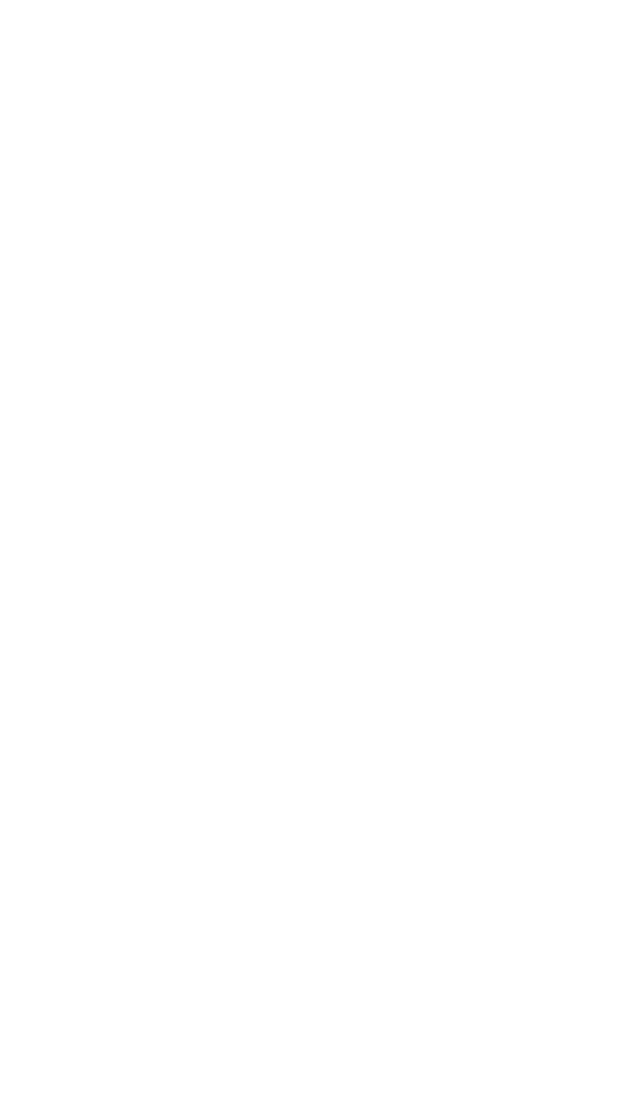
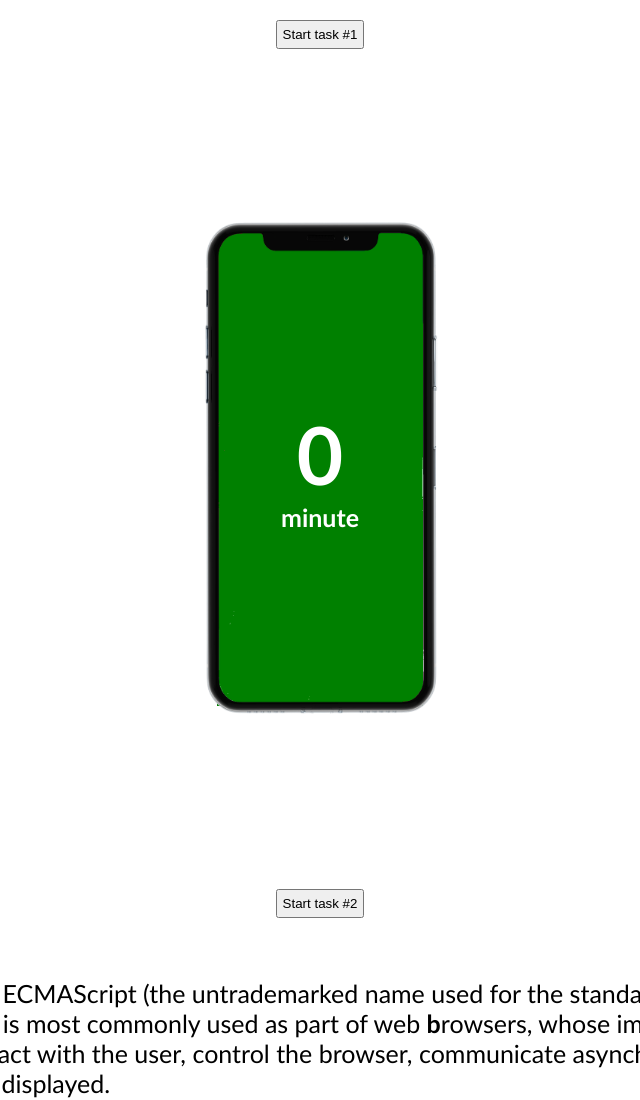
Before and after one commit to Vasyl-Kap/JSCoreHome15, a plain HTML site: page index.html in a window 1280 px wide. Shown: the top 1100 px of the page, without its empty margins (320-960 px from the left). Before the commit the page ends 800 px from the top, so only its background shows below. Drawn offline with nearby package versions, Linux system fonts and the light colour scheme.

Commit message:
JsCoreHomeWork#15

```diff
--- a/index.html
+++ b/index.html
@@ -8,8 +8,34 @@
     <link rel="stylesheet" href="style.css">
 </head>
 <body>
+    <div class="allTask">
+        <button id="btn1">Start task #1</button>
+        <div class="firstTask">
+            <div class="text">
+                <h1 class="num">0</h1>
+                <h3>minute</h3>
+            </div>
+            <div class="colorBlock">
+                <div class="colorBlack"></div>
+            </div>
+            <div class="phoneBlock">
+                <img class="phoneBlock" src="pngwing.com.png">
+            </div>
+        </div>
+        <button id="btn2">Start task #2</button>
+        <div class="secondTask">
+            <div id="first">
+                <p>JavaScript, also known as ECMAScript (the untrademarked name used for the standard), is a dynamic <i>p</i>rogramming language. It is most <span>c</span>ommonly used as part of web <b>b</b>rowsers, whose implementations allow client-side scripts to interact with the user, control the browser, communicate asynchronously, and alter <q>t</q>he document <span class="extra">c</span>ontent that is displayed.</p>
+            </div>
+            <div id="second">
+                <p></p><p style="line-height: 2;"><span id="s1">J</span>avaScript (at least the strict subset asm.js) is also considered an "assembly language of the web"(<b class="s2">q</b>uote) – a compile target of source-to-source compilers – for making client side web applications, <i>u</i>sing other programming languag<q title="hello">e</q>s, supported by <a href="#" target="_self">a</a>ll the major browse<a href="#" target="_blank">r</a>s without plug-ins. It is also used in server-side network programming with runtime environments such as Node.js, game development and the creation of desktop and mobile applications. It is most commonl<span class="extra">y</span> used as part of web <b>b</b>rowsers, whose implementations allow client-side scripts to interact with the user</p>
+            </div>
+        </div>
+    </div>
 
     <script src="jquery.min.js"></script>
+    <script src="https://cdnjs.cloudflare.com/ajax/libs/jquery-color/2.1.2/jquery.color.min.js"></script>
+    <script src="https://cdnjs.cloudflare.com/ajax/libs/jquery-easing/1.4.1/jquery.easing.min.js"></script>
     <script src="script.js"></script>
 </body>
 </html>
--- a/script.js
+++ b/script.js
@@ -0,0 +1,34 @@
+// Task #1
+
+$('#btn1').click(() => {
+    setTimeout(function () {
+        let min = 2;
+        $('.num').html(`${min}`);
+        setInterval(function () {
+            min -= 1;
+            if (min > 0) {
+                $('.num').html(`${min}`);
+            }
+            else {
+                $('.num').html(`0`);
+            }
+        }, 60000);
+        $('.colorBlack').animate({
+            height: '100%'
+        }, 60000, 'easeOutSine').animate({
+            height: '0%'
+        }, 60000, 'easeOutQuad');
+    }, 1000);
+})
+
+// Task #2
+
+$('#btn2').click(() => {
+    let one = $('#s1').text();
+    let two = $('.s2').text();
+    let three = $('#second i').text();
+    let four = $('[title]').text();
+    let five = $('[target="_blank"]').text();
+    let six = $('.extra').last().text();
+    alert(`${one+two+three+four+five+six}`);
+})
--- a/style.css
+++ b/style.css
@@ -0,0 +1,72 @@
+* {
+    margin: 0;
+    padding: 0;
+    box-sizing: border-box;
+}
+
+.allTask {
+    display: flex;
+    flex-direction: column;
+}
+
+.firstTask, .secondTask {
+    width: 100%;
+    height: 100vh;
+    font-family: 'Gill Sans', 'Gill Sans MT', Calibri, 'Trebuchet MS', sans-serif;
+}
+
+#btn1, #btn2 {
+    margin: 20px auto;
+    padding: 5px;
+}
+
+.firstTask {
+    position: relative;
+    display: flex;
+    justify-content: center;
+    align-items: center;
+}
+
+.colorBlock {
+    width: 206px;
+    height: 473px;
+    position: absolute;
+    background-color: green;
+    z-index: 7000;
+}
+
+.colorBlack {
+    width: 100%;
+    height: 0;
+    background-color: black;
+    z-index: 8000;
+}
+
+.text {
+    color: white;
+    display: flex;
+    flex-direction: column;
+    justify-content: center;
+    flex-wrap: nowrap;
+    align-items: center;
+    z-index: 9000;
+}
+
+h1 {
+    font-size: 80px;
+}
+h3 {
+    font-size: 25px;
+}
+
+.phoneBlock {
+    width: 475px;
+    height: 500px;
+    position: absolute;
+    z-index: 10000;
+}
+
+#first, #second {
+    padding: 40px 40px 0;
+    font-size: 25px;
+}
```
Also changed, not shown: pngwing.com.png (added).
